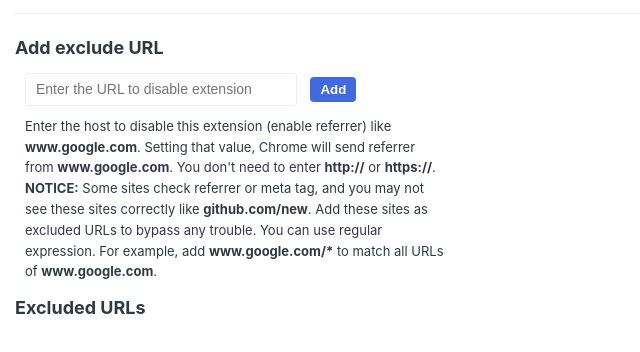
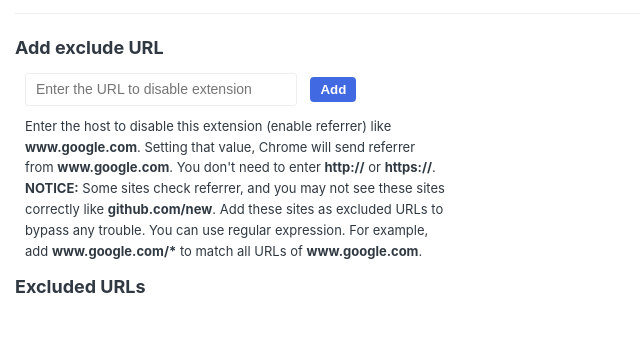
Before and after one commit to noraworld/no-more-referrer, a browser extension: page src/options.html in a window 1280 px wide. Shown: the part 48-400 px from the top of the page, without its empty margins (0-640 px from the left). Drawn offline with Linux system fonts and the light colour scheme; files that its build step writes are made by us from their sources.

```diff
--- a/src/options.html
+++ b/src/options.html
@@ -18,7 +18,7 @@
       <button type="submit" class="add">Add</button>
     </form>
     <div class="description">
-      <span>Enter the host to disable this extension (enable referrer) like <strong>www.google.com</strong>. Setting that value, Chrome will send referrer from <strong>www.google.com</strong>. You don't need to enter <strong>http://</strong> or <strong>https://</strong>. <strong>NOTICE:</strong> Some sites check referrer or meta tag, and you may not see these sites correctly like <strong>github.com/new</strong>. Add these sites as excluded URLs to bypass any trouble. You can use regular expression. For example, add <strong>www.google.com/*</strong> to match all URLs of <strong>www.google.com</strong>.</span>
+      <span>Enter the host to disable this extension (enable referrer) like <strong>www.google.com</strong>. Setting that value, Chrome will send referrer from <strong>www.google.com</strong>. You don't need to enter <strong>http://</strong> or <strong>https://</strong>. <strong>NOTICE:</strong> Some sites check referrer, and you may not see these sites correctly like <strong>github.com/new</strong>. Add these sites as excluded URLs to bypass any trouble. You can use regular expression. For example, add <strong>www.google.com/*</strong> to match all URLs of <strong>www.google.com</strong>.</span>
     </div>
   </div>
 
```
Also changed, not shown: README.md (added).
